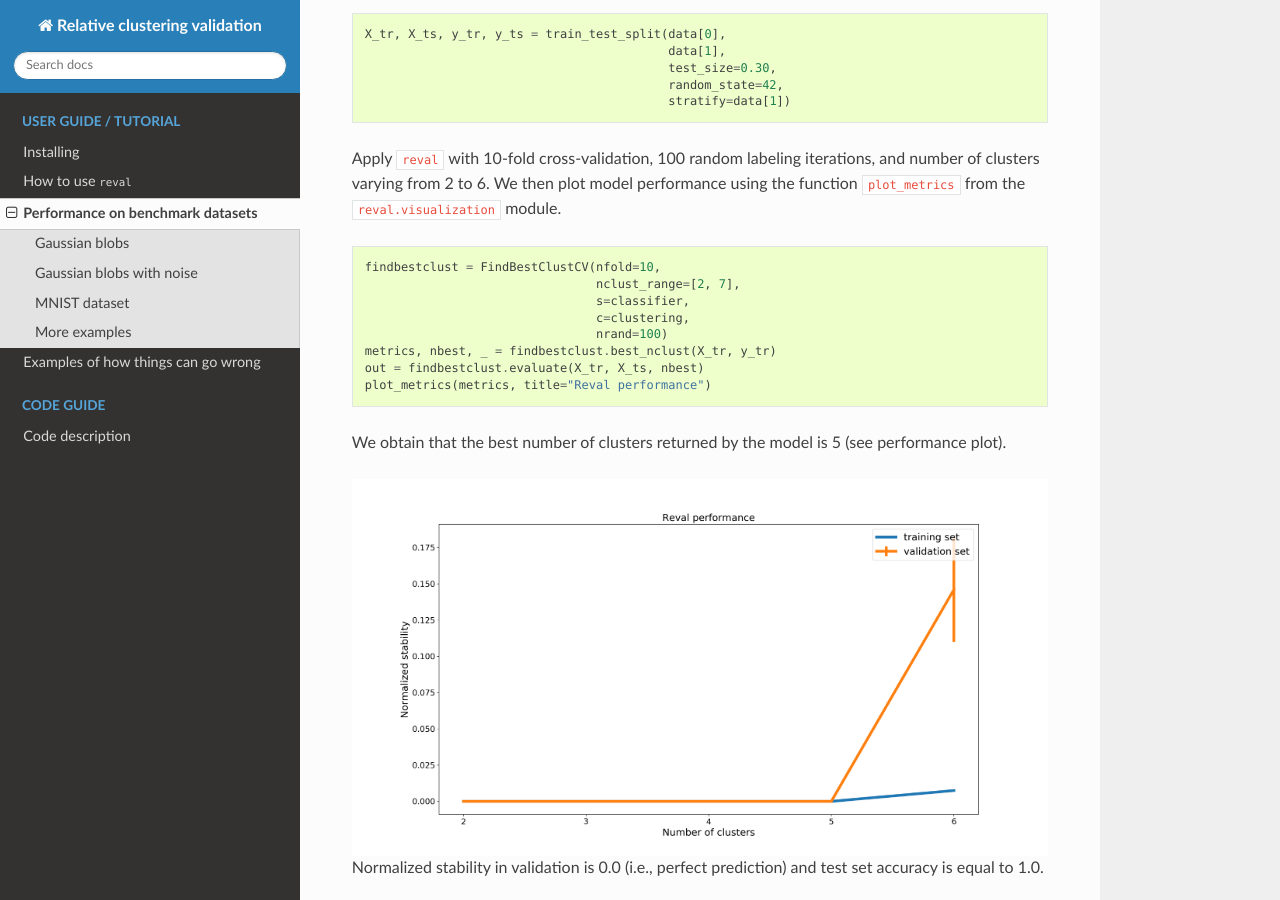
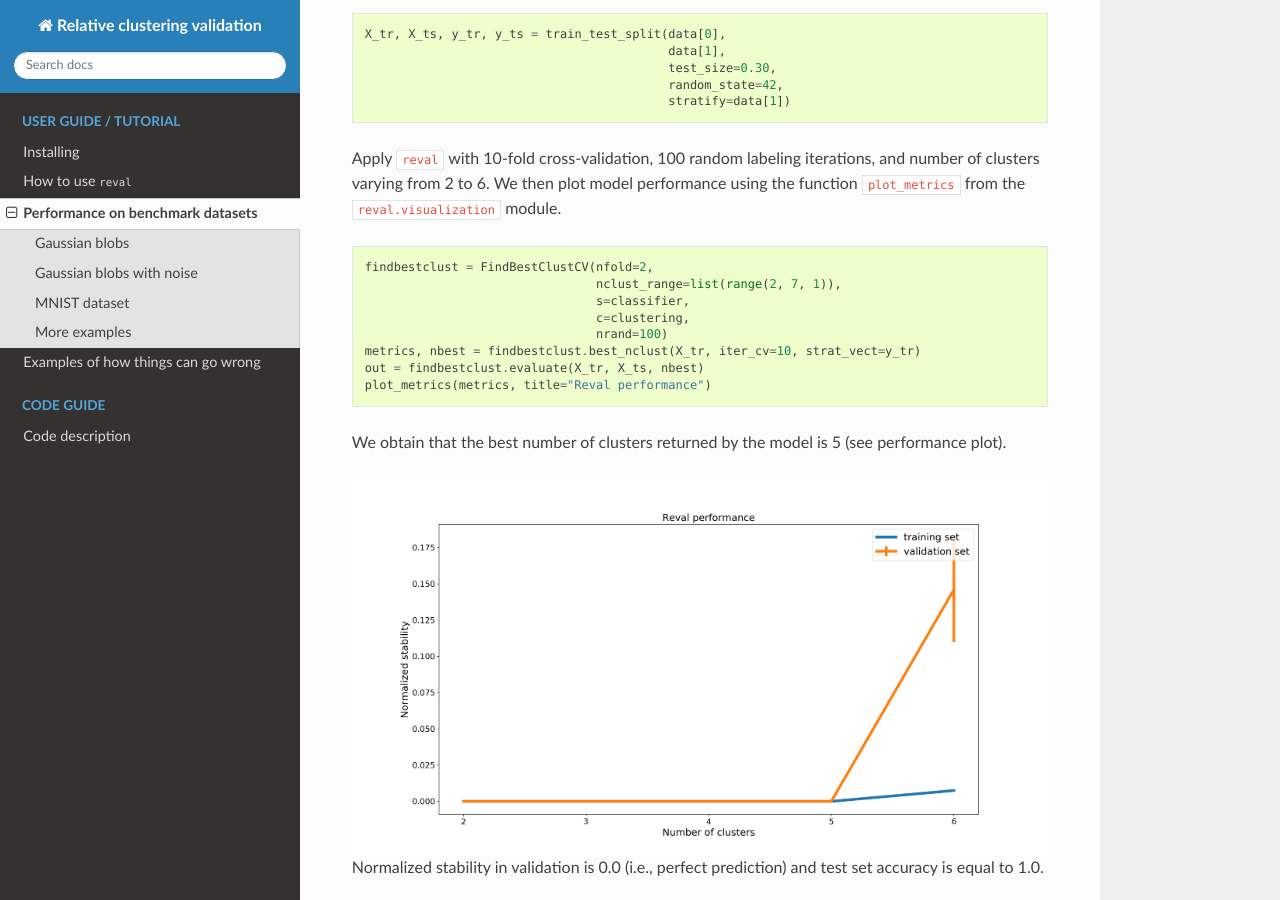
Before and after one commit to IIT-LAND/reval_clustering, a Sphinx documentation site: the page built from docs/source/experiments.rst, in a window 1280 px wide and 900 px high, scrolled down 1467 px. Built offline with Sphinx 7.4.7 and the Read the Docs theme 2.0.0, drawn with Linux system fonts in a browser that asks for light colours; some of the changed text lies outside the part shown.

Commit message:
fixed input features for best_nclust and plt.show

```diff
--- a/docs/source/experiments.rst
+++ b/docs/source/experiments.rst
@@ -61,12 +61,12 @@ using the function ``plot_metrics`` from the ``reval.visualization`` module.
 
 .. code:: python3
 
-    findbestclust = FindBestClustCV(nfold=10,
-                                    nclust_range=[2, 7],
+    findbestclust = FindBestClustCV(nfold=2,
+                                    nclust_range=list(range(2, 7, 1)),
                                     s=classifier,
                                     c=clustering,
                                     nrand=100)
-    metrics, nbest, _ = findbestclust.best_nclust(X_tr, y_tr)
+    metrics, nbest = findbestclust.best_nclust(X_tr, iter_cv=10, strat_vect=y_tr)
     out = findbestclust.evaluate(X_tr, X_ts, nbest)
     plot_metrics(metrics, title="Reval performance")
 
@@ -128,7 +128,7 @@ method is highly influenced by noise. We will show the importance of data pre-pr
                                                                   random_state=42,
                                                                   stratify=data_noisy[1])
 
-    metrics_noise, nbest_noise, _ = findbestclust.best_nclust(Xnoise_tr, ynoise_tr)
+    metrics_noise, nbest_noise,_ = findbestclust.best_nclust(Xnoise_tr, iter_cv=10, strat_vect=ynoise_tr)
     out_noise = findbestclust.evaluate(Xnoise_tr, Xnoise_ts, nbest_noise)
 
     plot_metrics(metrics_noise, title="Reval performance")
@@ -191,7 +191,7 @@ Now we apply ``reval`` method to the transformed dataset.
 
 .. code:: python3
 
-    metrics, nbest, _ = findbestclust.best_nclust(Xtr_umap, ynoise_tr)
+    metrics, nbest,_ = findbestclust.best_nclust(Xtr_umap,iter_cv=10, strat_vect = ynoise_tr)
     out = findbestclust.evaluate(Xtr_umap, Xts_umap, nbest)
 
     plot_metrics(metrics, title='Reval performance of UMAP-transformed dataset')
@@ -295,7 +295,7 @@ number of cluster selection.
     classifier = KNeighborsClassifier()
     clustering = AgglomerativeClustering()
 
-    findbestclust = FindBestClustCV(nfold=10, nclust_range=[2, 12],
+    findbestclust = FindBestClustCV(nfold=10, nclust_range=list(range(2, 12, 1)),
                                     s=classifier, c=clustering, nrand=100)
 
     metrics, nbest, _ = findbestclust.best_nclust(mnist_tr, label_tr)
```
Also changed, not shown: 2 other files.
